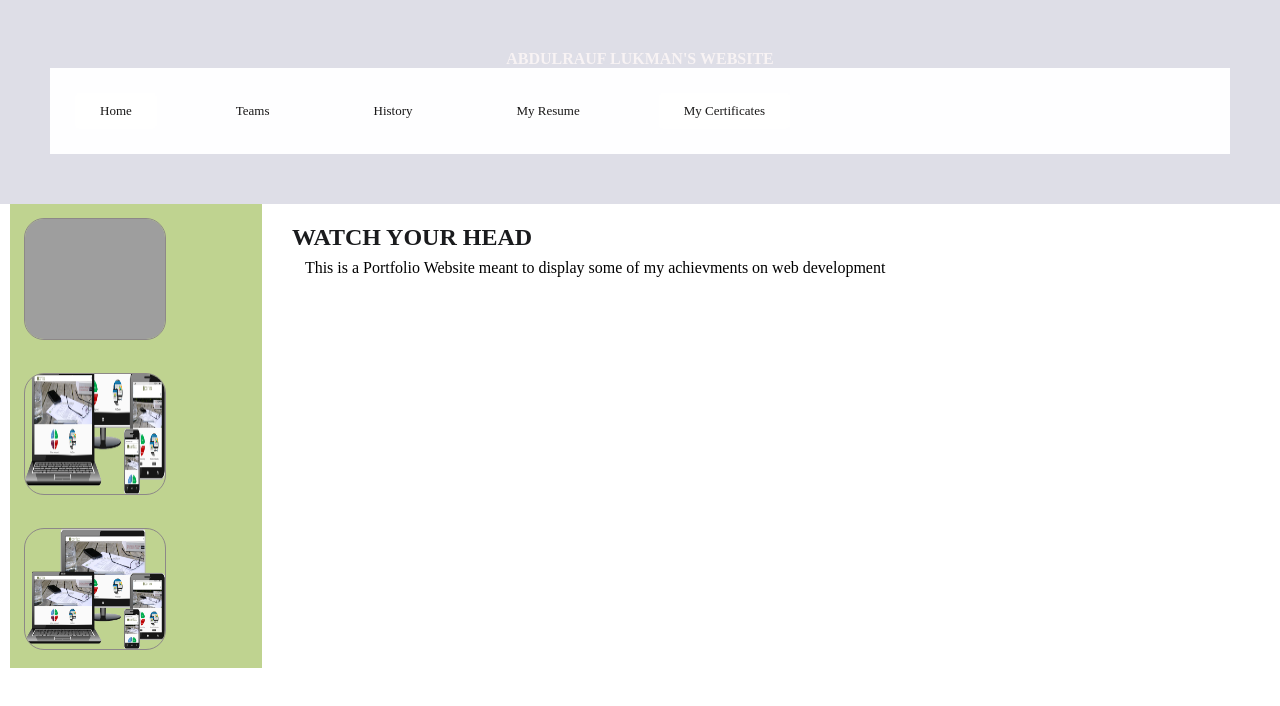
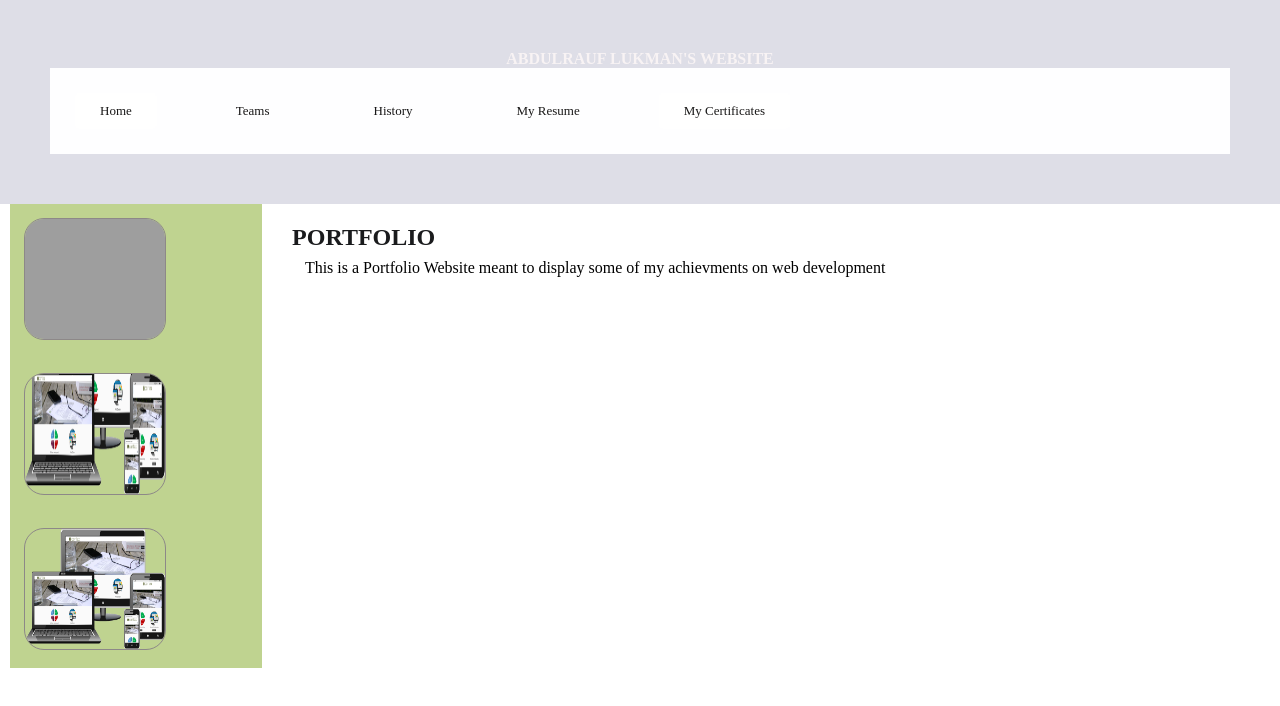
Before and after one commit to Lukman10a/portfolio, a plain HTML site: page index.html in a window 1280 px wide. Drawn offline with Linux system fonts and the light colour scheme; grey boxes are pictures that could not be loaded.

Commit message:
chore:corrected some things

```diff
--- a/index.html
+++ b/index.html
@@ -4,17 +4,9 @@
     <meta charset="UTF-8" />
     <meta http-equiv="X-UA-Compatible" content="IE=edge" />
     <meta name="viewport" content="width=device-width, initial-scale=1.0" />
-    <title>Document</title>
+    <title>Portfolio</title>
     <link rel="stylesheet" href="css/hw1.css" />
     <script src="js/index.js"></script>
-  </head>
-  <body>
-    <!DOCTYPE html>
-    <html lang="en">
-      <head>
-        <meta charset="UTF-8" />
-        <title>Portfolio</title>
-        <link rel="stylesheet" href="css/hw1.css" />
   </head>
   <body>
     <header>
@@ -23,10 +15,7 @@
         <a href="index.html" class="active">Home</a>
         <a href="teams.html">Teams</a>
         <a href="history.html">History</a>
-
-            <a href="https://frontluk.netlify.app/" target="_blank"
-              >My Resume</a
-            >
+        <a href="https://frontluk.netlify.app/" target="_blank">My Resume</a>
         <!-- <a href="index.html" class="active">My Resume</a> -->
         <a href="certificates.html" class="active">My Certificates</a>
       </nav>
@@ -40,14 +29,12 @@
         <img src="images/bgd-img2.png" alt="" />
       </aside>
       <section class="right">
-            <h2>Watch your Head</h2>
+        <h2>Portfolio</h2>
         <p>
-              This is a Portfolio Website meant to display some of my
-              achievments on web development
+          This is a Portfolio Website meant to display some of my achievments on
+          web development
         </p>
       </section>
     </main>
   </body>
 </html>
-  </body>
-</html>
```
Lines whose indentation alone changed are shown as unchanged.
